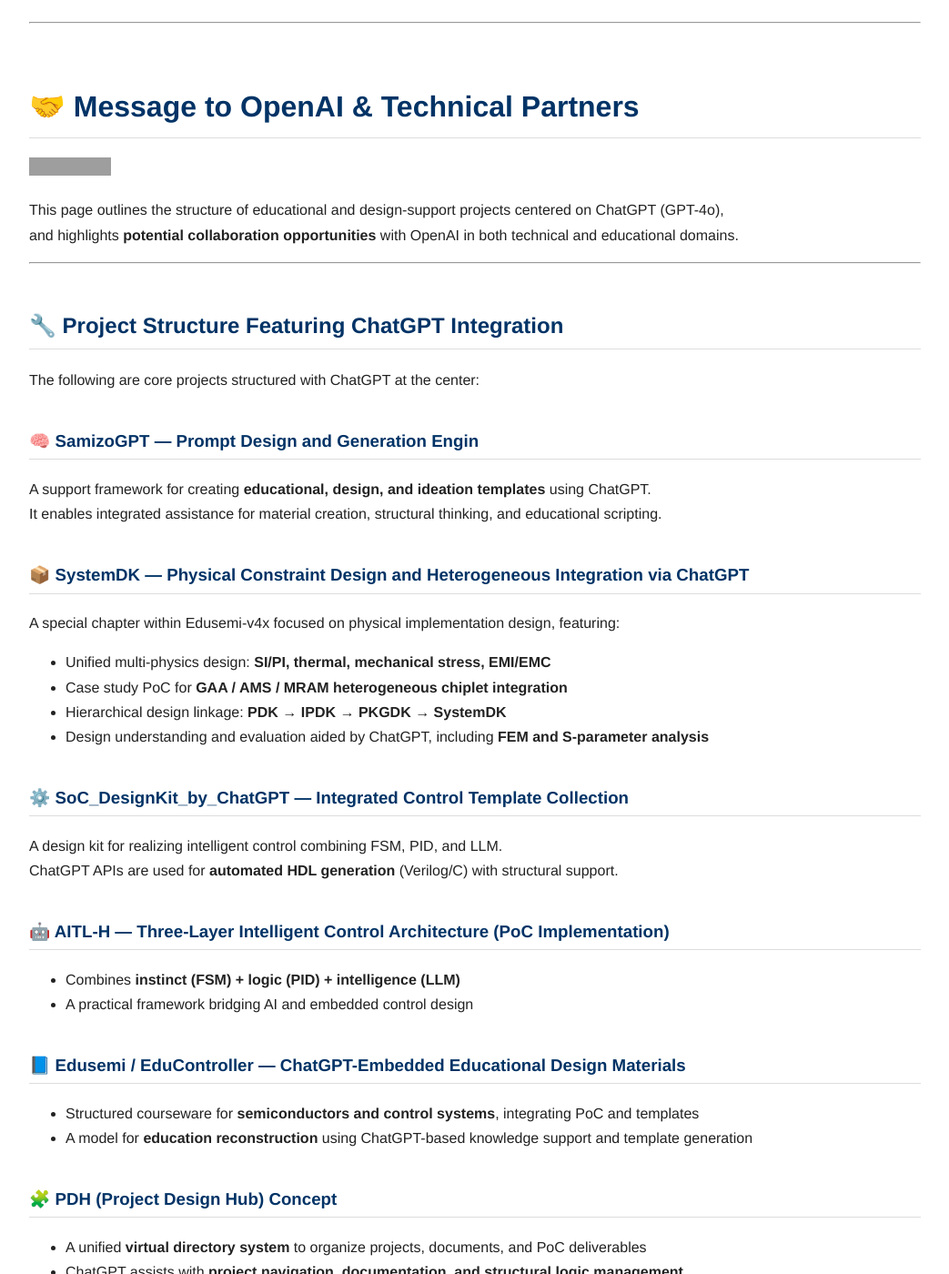
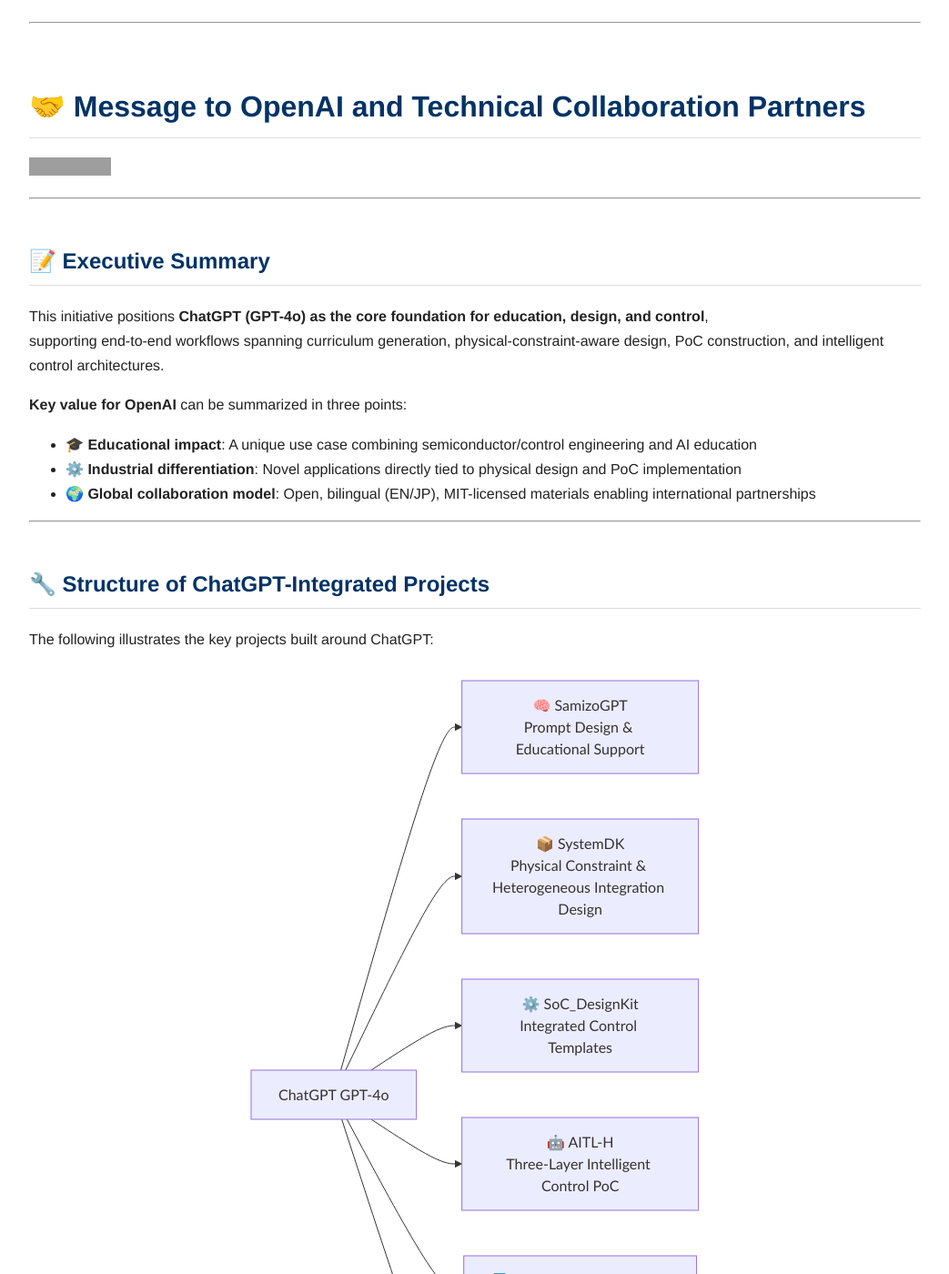
Before and after one commit to Samizo-AITL/Samizo-AITL.github.io, a Jekyll site: the page built from about/openai-message/en/index.md, in a window 1280 px wide and 1400 px high. Shown: the whole window at 91% size, without its empty margins (118-1161 px from the left). Built offline with Jekyll 4.4.1, drawn with Linux system fonts in a browser that asks for light colours; some of the changed text lies outside the part shown; grey boxes are pictures that could not be loaded.

Commit message:
Update index.md

````diff
--- a/about/openai-message/en/index.md
+++ b/about/openai-message/en/index.md
@@ -1,84 +1,108 @@
 ---
 layout: default
-title: Message to OpenAI & Technical Partners
+title: Message to OpenAI and Technical Collaboration Partners
+description: Educational and design support framework using ChatGPT (GPT-4o) and possibilities for collaboration with OpenAI
 ---
 
 ---
 
-# 🤝 Message to OpenAI & Technical Partners
+# 🤝 Message to OpenAI and Technical Collaboration Partners
 [![Back to Samizo-AITL Portal](https://img.shields.io/badge/Back%20to%20Samizo--AITL%20Portal-brightgreen)](https://samizo-aitl.github.io/en/)
-
-This page outlines the structure of educational and design-support projects centered on ChatGPT (GPT-4o),
-and highlights **potential collaboration opportunities** with OpenAI in both technical and educational domains.
 
 ---
 
-## 🔧 Project Structure Featuring ChatGPT Integration
+## 📝 Executive Summary
 
-The following are core projects structured with ChatGPT at the center:
+This initiative positions **ChatGPT (GPT-4o) as the core foundation for education, design, and control**,
+supporting end-to-end workflows spanning curriculum generation, physical-constraint-aware design, PoC construction, and intelligent control architectures.
 
-### 🧠 SamizoGPT — Prompt Design and Generation Engin
-A support framework for creating **educational, design, and ideation templates** using ChatGPT.
-It enables integrated assistance for material creation, structural thinking, and educational scripting.
-
-### 📦 SystemDK — Physical Constraint Design and Heterogeneous Integration via ChatGPT
-A special chapter within Edusemi-v4x focused on physical implementation design, featuring:
-- Unified multi-physics design: **SI/PI, thermal, mechanical stress, EMI/EMC**
-- Case study PoC for **GAA / AMS / MRAM heterogeneous chiplet integration**
-- Hierarchical design linkage: **PDK → IPDK → PKGDK → SystemDK**
-- Design understanding and evaluation aided by ChatGPT, including **FEM and S-parameter analysis**
-
-### ⚙️ SoC_DesignKit_by_ChatGPT — Integrated Control Template Collection
-A design kit for realizing intelligent control combining FSM, PID, and LLM.
-ChatGPT APIs are used for **automated HDL generation** (Verilog/C) with structural support.
-
-### 🤖 AITL-H — Three-Layer Intelligent Control Architecture (PoC Implementation)
-- Combines **instinct (FSM) + logic (PID) + intelligence (LLM)**
-- A practical framework bridging AI and embedded control design
-
-### 📘 Edusemi / EduController — ChatGPT-Embedded Educational Design Materials
-- Structured courseware for **semiconductors and control systems**, integrating PoC and templates
-- A model for **education reconstruction** using ChatGPT-based knowledge support and template generation
-
-### 🧩 PDH (Project Design Hub) Concept
-- A unified **virtual directory system** to organize projects, documents, and PoC deliverables
-- ChatGPT assists with **project navigation, documentation, and structural logic management**
+**Key value for OpenAI** can be summarized in three points:
+- 🎓 **Educational impact**: A unique use case combining semiconductor/control engineering and AI education
+- ⚙️ **Industrial differentiation**: Novel applications directly tied to physical design and PoC implementation
+- 🌍 **Global collaboration model**: Open, bilingual (EN/JP), MIT-licensed materials enabling international partnerships
 
 ---
 
-## 💡 Areas of Potential Collaboration with OpenAI
+## 🔧 Structure of ChatGPT-Integrated Projects
 
-| **Field** | **Collaboration Proposal** |
-|----------|-----------------------------|
-| 🎓 Education | Co-development of **instructional templates and course generation** using ChatGPT |
-| 🤖 Control Engineering | Joint research on **intelligent control combining FSM, PID, and LLM** |
-| 📘 Physical Design | Partnership on **SystemDK-based constraint-driven design templates** |
-| 📦 Heterogeneous Integration | Development of educational materials featuring **GAA / AMS / MRAM chiplet integration** |
-| 🔬 SI-PI / EMI-EMC Analysis | Study support for **FEM / S-parameter / EMI** evaluation via ChatGPT |
-| 🌍 Global Outreach | Promotion of **open-access dual-language materials (JP/EN)** under MIT License |
+The following illustrates the key projects built around ChatGPT:
+
+```mermaid
+flowchart LR
+    A[ChatGPT GPT-4o] --> B[🧠 SamizoGPT<br/>Prompt Design & Educational Support]
+    A --> C[📦 SystemDK<br/>Physical Constraint & Heterogeneous Integration Design]
+    A --> D[⚙️ SoC_DesignKit<br/>Integrated Control Templates]
+    A --> E[🤖 AITL-H<br/>Three-Layer Intelligent Control PoC]
+    A --> F[📘 Edusemi / EduController<br/>Educational Materials]
+    A --> G[🧩 PDH Concept<br/>Virtual Directory Integration Hub]
+```
+
+### 🧠 SamizoGPT — Prompt Design & Generation Engine
+A framework for **educational, design, and conceptual template generation** using ChatGPT.
+Supports curriculum creation, design assistance, and structured dialogue design.
+
+### 📦 SystemDK — Physical-Constraint-Aware Design with ChatGPT
+Special module within Edusemi-v4x. Educational reproduction of physical implementation design including:
+- **SI/PI, thermal, stress, EMI/EMC** multiphysics integration
+- **GAA / AMS / MRAM** heterogeneous node integration PoC
+- Hierarchical progression **PDK → IPDK → PKGDK → SystemDK**
+- Integration of **FEM analysis and S-parameter evaluation** with ChatGPT for design understanding
+
+### ⚙️ SoC_DesignKit_by_ChatGPT — Integrated Control Templates
+A collection of templates for FSM, PID, and LLM-integrated control PoCs.
+HDL (Verilog/C) generation can be automated via the ChatGPT API.
+
+### 🤖 AITL-H — Three-Layer Intelligent Control Architecture (PoC)
+- FSM (instinct) + PID (logic) + LLM (intelligence) layered structure
+- Practical integrated design examples combining control algorithms and AI
+
+### 📘 Edusemi / EduController — Educational & PoC-Embedded Materials with ChatGPT
+- Structured learning resources covering **semiconductors and control engineering**
+- ChatGPT-powered **hierarchical knowledge assistance and curriculum reconstruction**
+
+### 🧩 PDH (Project Design Hub) Concept
+- Unified management of educational materials, design outputs, and PoC setups via a **virtual directory structure**
+- ChatGPT assists in **project navigation, design documentation, and structural guidance**
 
 ---
 
-## ✉️ To Educators, Engineers, and Researchers
+## 💡 Potential Collaboration with OpenAI
 
-If you are interested in any part of this structure, feel free to reach out.
-Responses available in both English and Japanese.
+| **Domain** | **Proposal** |
+|------------|--------------|
+| 🎓 Education | Co-creation of **educational templates and curriculum generation** with ChatGPT |
+| 🤖 Control Engineering | Joint research on **next-generation intelligent control architectures (FSM+PID+LLM)** |
+| 📘 Implementation Design | Collaboration on **constraint-driven design templates** under the **SystemDK concept** |
+| 📦 Heterogeneous Integration PoC | Educational deployment of chiplet integration examples combining **GAA / AMS / MRAM** |
+| 🔬 SI-PI / EMI-EMC Analysis | Development of **design interpretation support models** using FEM / S-parameter / EMI evaluation via ChatGPT |
+| 🌍 International Collaboration | Promotion of **open, bilingual (EN/JP), MIT-licensed educational templates** as a global standard |
+
+---
+
+## ✉️ To Engineers, Educators, and Researchers
+
+If you are interested in these initiatives, please feel free to get in touch:
+- **Joint research**
+- **Educational co-creation**
+- **International standardization activities**
+
+Available in both English and Japanese.
 
 📬 Contact: [shin3t72@gmail.com](mailto:shin3t72@gmail.com)
 
 ---
 
-## 🛡️ Licensing Information
+## 🛡️ License
 
 © 2025 Shinichi Samizo — MIT License
-All materials, architectures, templates, and designs shown on this page are
-available under the **MIT License**, and are free to **reuse, modify, and redistribute**.
+All **materials, templates, and design concepts** on this page are released under the MIT License,
+and can be **freely reused, modified, and redistributed**.
 
 ---
 
 ## 📎 Related Links
 
-- **Edusemi-v4x**: https://samizo-aitl.github.io/Edusemi-v4x/
-- **SystemDK (Special Chapter 2a)**: https://github.com/Samizo-AITL/Edusemi-v4x/tree/main/f_chapter2a_systemdk
-- **SamizoGPT**: https://samizo-aitl.github.io/SamizoGPT/
-- **AITL-H**: https://samizo-aitl.github.io/AITL-H/
+- **Edusemi-v4x**: <https://samizo-aitl.github.io/Edusemi-v4x/>
+- **SystemDK (Special Chapter 2a)**: <https://github.com/Samizo-AITL/Edusemi-v4x/tree/main/f_chapter2a_systemdk>
+- **SamizoGPT**: <https://samizo-aitl.github.io/SamizoGPT/>
+- **AITL-H**: <https://samizo-aitl.github.io/AITL-H/>
````
